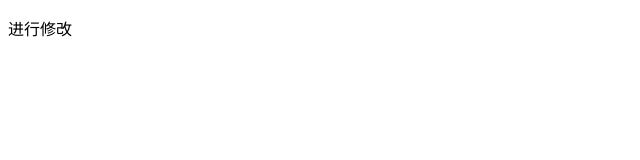
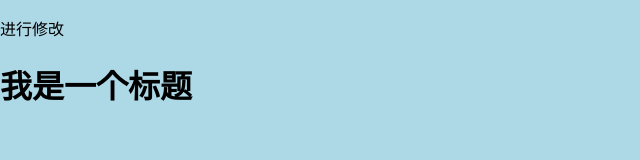
Before and after one commit to 15816005365/project_01, a plain HTML site: page index.html in a window 1280 px wide. Shown: the whole page, without its empty margins (0-640 px from the left). Drawn offline with Linux system fonts and the light colour scheme.

Commit message:
新增的index.js和index.js

```diff
--- /dev/null
+++ b/index.css
@@ -0,0 +1,5 @@
+body{
+    padding: 0;
+    margin: 0;
+    background-color: lightblue;
+}
--- a/index.html
+++ b/index.html
@@ -6,10 +6,13 @@
     <meta http-equiv="X-UA-Compatible" content="IE=edge">
     <meta name="viewport" content="width=device-width, initial-scale=1.0">
     <title>Document</title>
+    <link rel="stylesheet" href="index.css">
+    <script src="index.js"></script>
 </head>
 
 <body>
     <p>进行修改</p>
+    <h1>我是一个标题</h1>
 </body>
 
 </html>
```
Also changed, not shown: index.js (added).
